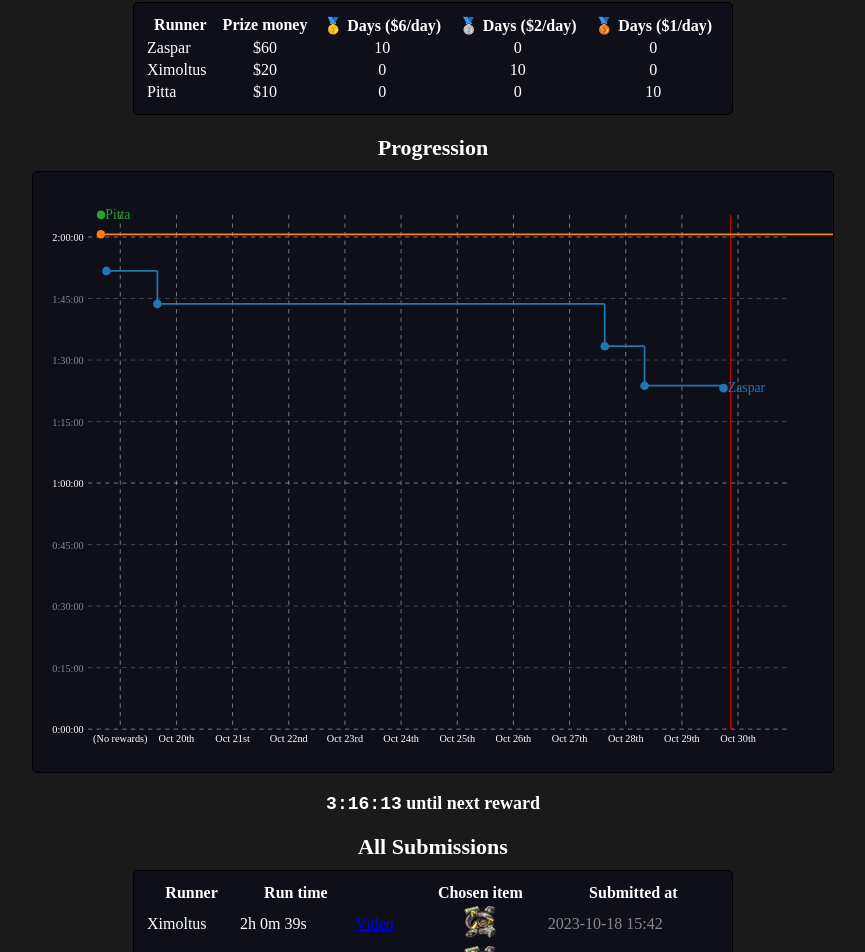
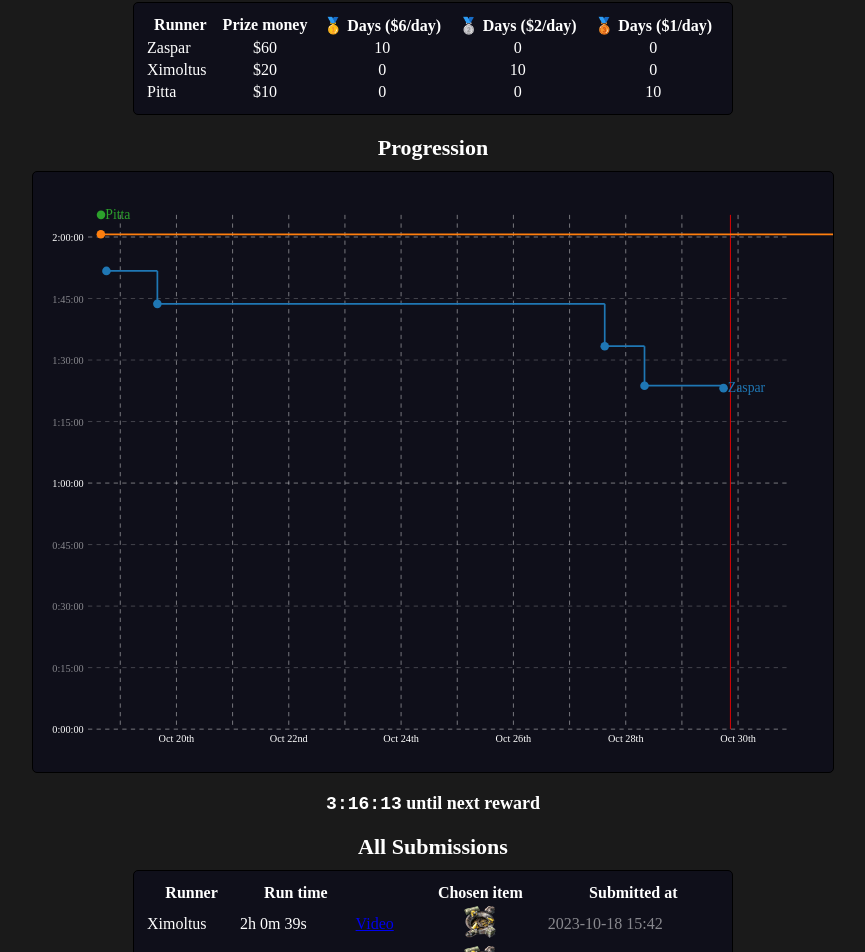
Before and after one commit to petersn/factorio-mod-speedruns-leaderboard, a React app: page / in a window 1280 px wide. Shown: the part 762-1714 px from the top of the page, without its empty margins (207-1072 px from the left). Built offline with nearby package versions, Linux system fonts and the light colour scheme.

Commit message:
Only show every other day

```diff
--- a/src/App.tsx
+++ b/src/App.tsx
@@ -258,15 +258,19 @@ function App(props: {}) {
   const showCutoff = moment.tz('America/Los_Angeles');
   showCutoff.add(1, 'day');
   let first = true;
+  let everyOther = false;
   for (let day = COMPETITION_START_DAY.clone(); day.isBefore(showCutoff); day.add(1, 'day')) {
     const time = day.unix();
     const x = unixToX(time);
     svgContents.push(<line x1={x} y1={0} x2={x} y2={600} stroke='white' strokeWidth={1} strokeDasharray='5,5' opacity={0.5} />);
     // Put the day number at the bottom.
-    svgContents.push(<text x={x} y={600} fill='white' textAnchor='middle' fontSize={12} dy={15}>
-      {first ? '(No rewards)' : day.format('MMM Do')}
-    </text>);
+    if (everyOther) {
+      svgContents.push(<text x={x} y={600} fill='white' textAnchor='middle' fontSize={12} dy={15}>
+        {first ? '(No rewards)' : day.format('MMM Do')}
+      </text>);
+    }
     first = false;
+    everyOther ^= true;
   }
   // Draw a horizontal dashed line for each hour.
   for (const [hours, minutes, opacity] of [
```
